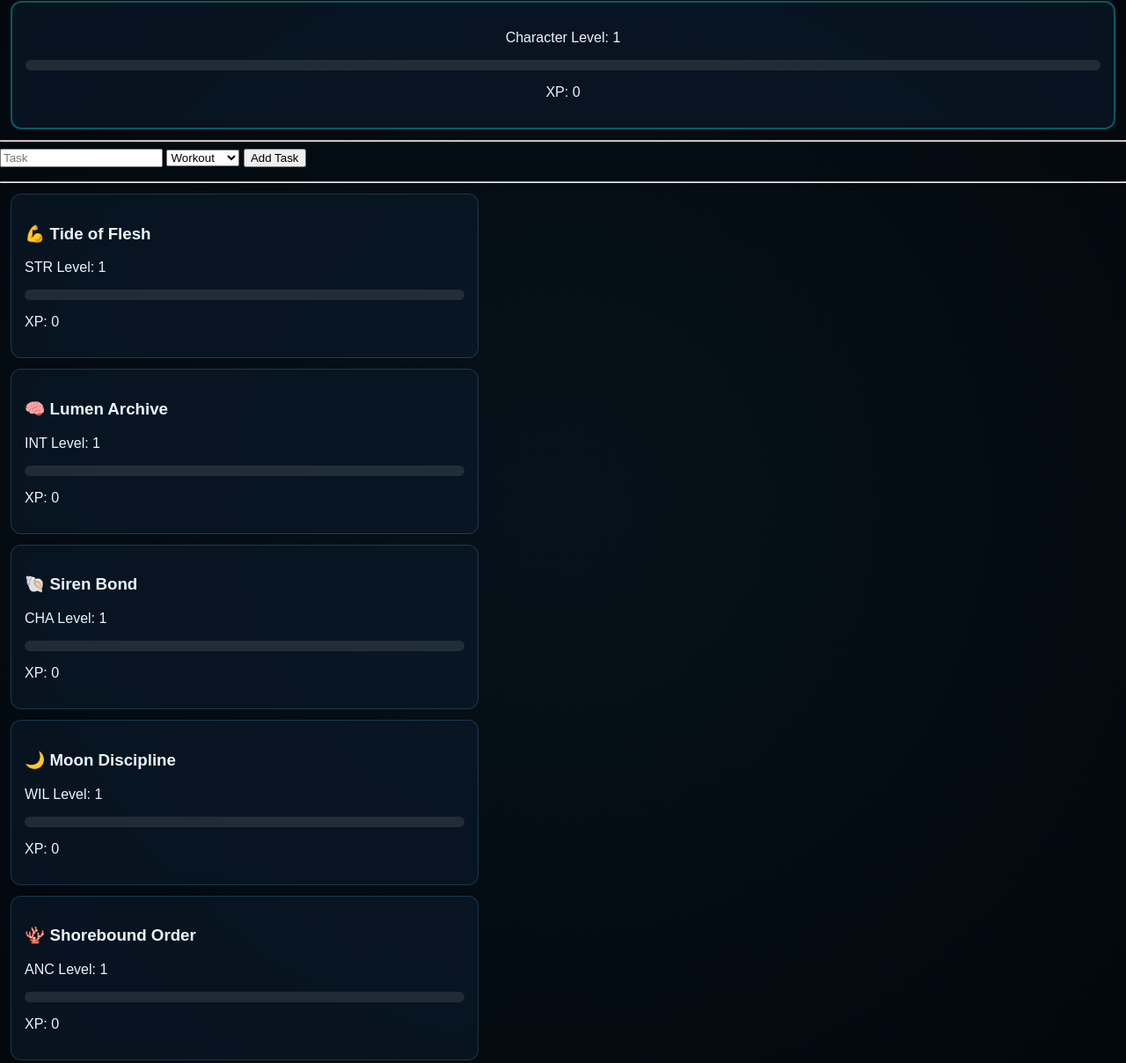
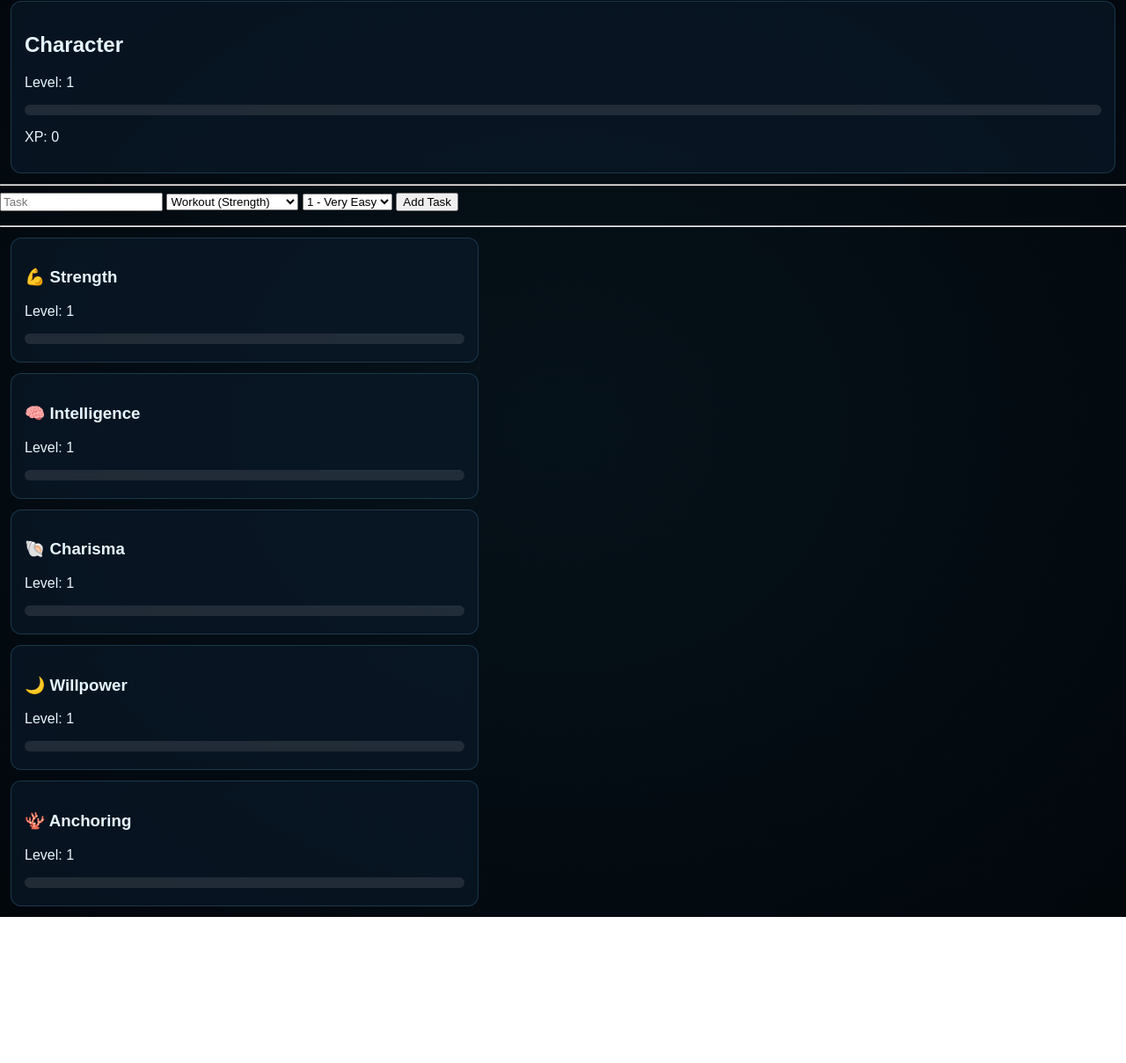
Before and after one commit to SofiaGrigoriadou/tada, a plain HTML site: page index.html in a window 1280 px wide. Shown: the part 79-1287 px from the top of the page at 88% size. After the commit the page ends 1121 px from the top, so only its background shows below. Drawn offline with Linux system fonts and the light colour scheme.

Commit message:
Update index.html

```diff
--- a/index.html
+++ b/index.html
@@ -13,9 +13,11 @@
 
 <h1>TaDa</h1>
 
-<!-- 🌊 CHARACTER PANEL -->
-<div id="characterPanel" class="panel">
-  <p>Character Level: <span id="level">1</span></p>
+<!-- 🌊 CHARACTER -->
+<div class="panel">
+  <h2>Character</h2>
+
+  <p>Level: <span id="level">1</span></p>
 
   <div class="bar">
     <div id="charBar" class="fill"></div>
@@ -26,15 +28,29 @@
 
 <hr>
 
-<!-- 🧭 TASK CREATION -->
+<!-- 🧭 TASK INPUT -->
 <input id="taskInput" placeholder="Task">
 
+<!-- 🧠 TASK TYPE -->
 <select id="taskType">
-  <option value="strength">Workout</option>
-  <option value="intelligence">Study</option>
-  <option value="charisma">Social</option>
-  <option value="willpower">Willpower</option>
-  <option value="anchoring">Anchoring</option>
+
+  <option value="strength">Workout (Strength)</option>
+  <option value="intelligence">Study (Intelligence)</option>
+  <option value="charisma">Social (Charisma)</option>
+  <option value="willpower">Discipline (Willpower)</option>
+  <option value="anchoring">Chores (Anchoring)</option>
+
+</select>
+
+<!-- 🎚 DIFFICULTY -->
+<select id="taskDifficulty">
+
+  <option value="1">1 - Very Easy</option>
+  <option value="2">2 - Easy</option>
+  <option value="3">3 - Medium</option>
+  <option value="4">4 - Hard</option>
+  <option value="5">5 - Very Hard</option>
+
 </select>
 
 <button onclick="addTask()">Add Task</button>
@@ -43,61 +59,36 @@
 
 <hr>
 
-<!-- 🌊 5 REALMS UI -->
+<!-- 🌊 REALMS -->
 
-<div class="realm" id="strengthRealm">
-  <h3>💪 Tide of Flesh</h3>
-  <p>STR Level: <span id="strLevel">1</span></p>
-
-  <div class="bar">
-    <div id="strBar" class="fill"></div>
-  </div>
-
-  <p>XP: <span id="strXP">0</span></p>
+<div class="realm">
+  <h3>💪 Strength</h3>
+  <p>Level: <span id="str">1</span></p>
+  <div class="bar"><div id="strBar" class="fill"></div></div>
 </div>
 
-<div class="realm" id="intRealm">
-  <h3>🧠 Lumen Archive</h3>
-  <p>INT Level: <span id="intLevel">1</span></p>
-
-  <div class="bar">
-    <div id="intBar" class="fill"></div>
-  </div>
-
-  <p>XP: <span id="intXP">0</span></p>
+<div class="realm">
+  <h3>🧠 Intelligence</h3>
+  <p>Level: <span id="int">1</span></p>
+  <div class="bar"><div id="intBar" class="fill"></div></div>
 </div>
 
-<div class="realm" id="chaRealm">
-  <h3>🐚 Siren Bond</h3>
-  <p>CHA Level: <span id="chaLevel">1</span></p>
-
-  <div class="bar">
-    <div id="chaBar" class="fill"></div>
-  </div>
-
-  <p>XP: <span id="chaXP">0</span></p>
+<div class="realm">
+  <h3>🐚 Charisma</h3>
+  <p>Level: <span id="cha">1</span></p>
+  <div class="bar"><div id="chaBar" class="fill"></div></div>
 </div>
 
-<div class="realm" id="wilRealm">
-  <h3>🌙 Moon Discipline</h3>
-  <p>WIL Level: <span id="wilLevel">1</span></p>
-
-  <div class="bar">
-    <div id="wilBar" class="fill"></div>
-  </div>
-
-  <p>XP: <span id="wilXP">0</span></p>
+<div class="realm">
+  <h3>🌙 Willpower</h3>
+  <p>Level: <span id="wil">1</span></p>
+  <div class="bar"><div id="wilBar" class="fill"></div></div>
 </div>
 
-<div class="realm" id="ancRealm">
-  <h3>🪸 Shorebound Order</h3>
-  <p>ANC Level: <span id="ancLevel">1</span></p>
-
-  <div class="bar">
-    <div id="ancBar" class="fill"></div>
-  </div>
-
-  <p>XP: <span id="ancXP">0</span></p>
+<div class="realm">
+  <h3>🪸 Anchoring</h3>
+  <p>Level: <span id="anc">1</span></p>
+  <div class="bar"><div id="ancBar" class="fill"></div></div>
 </div>
 
 <script src="app.js"></script>
```
